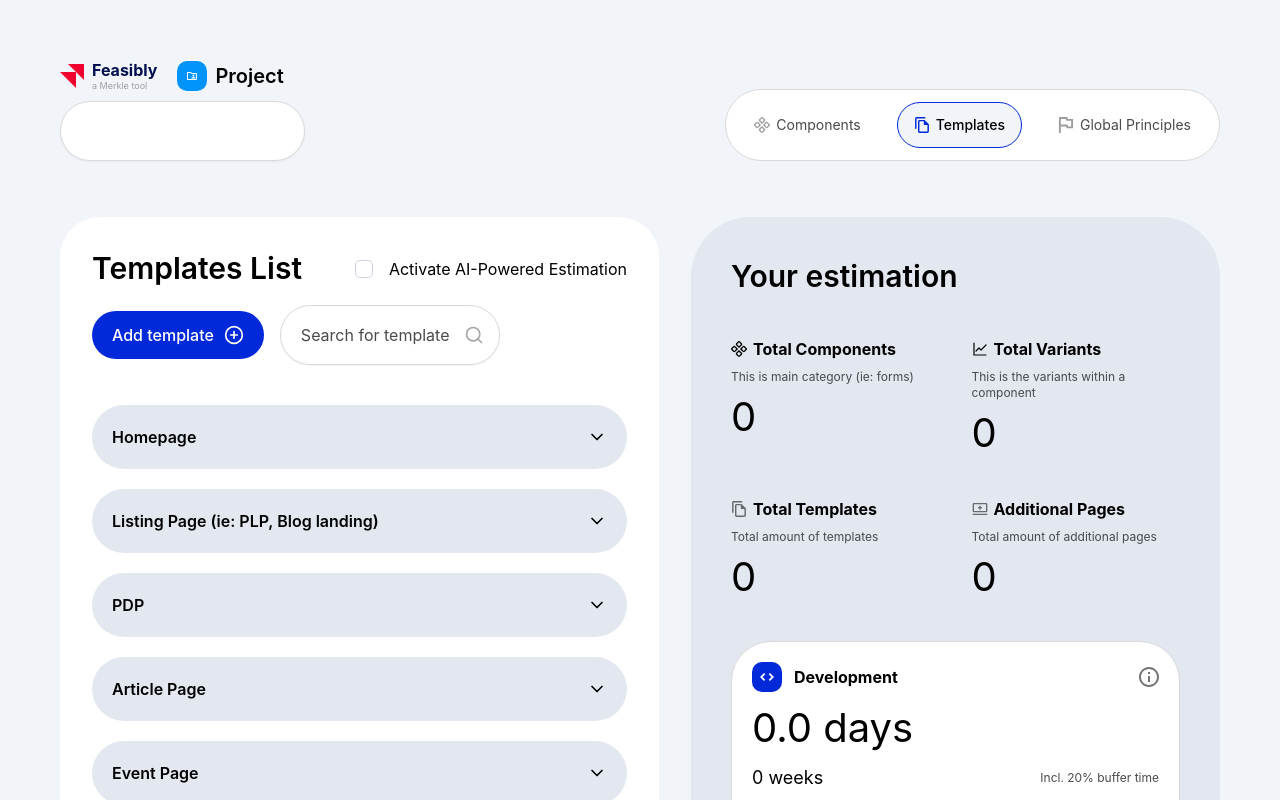
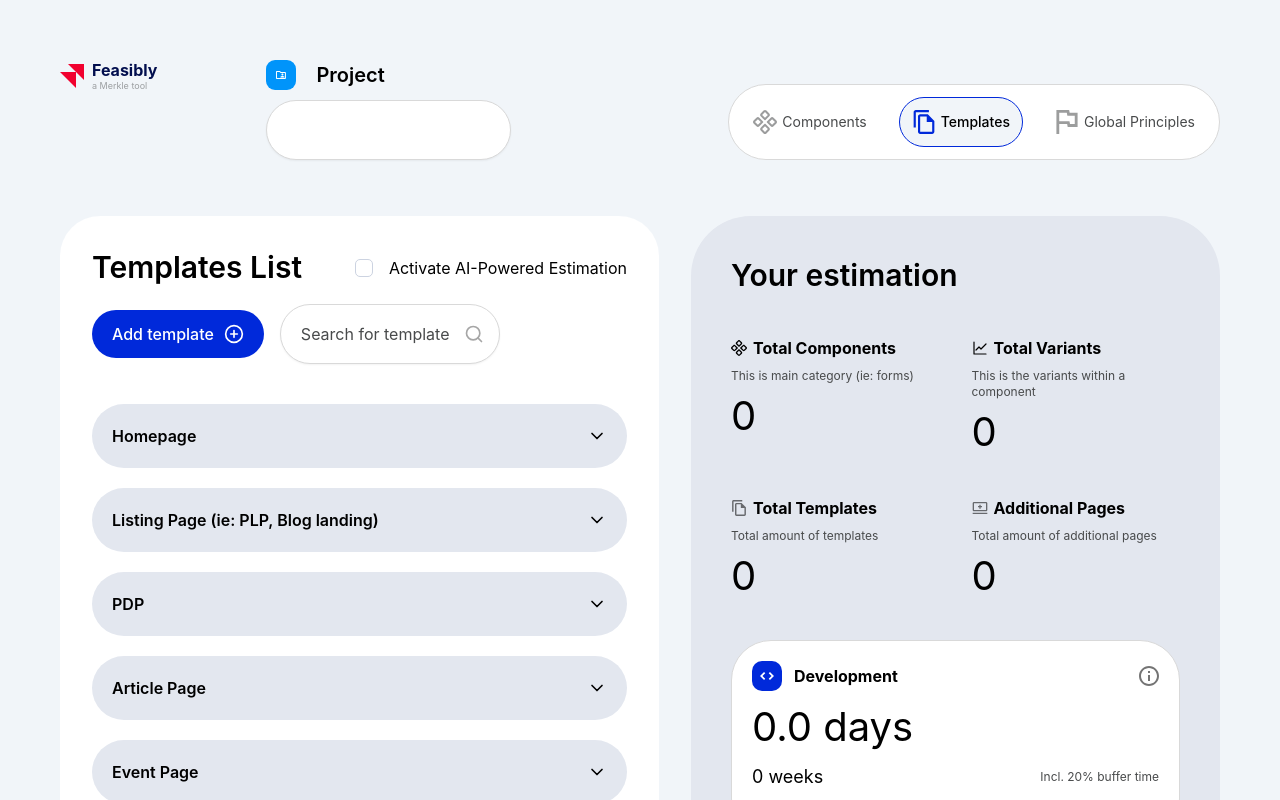
Before and after one commit to gursharanjeet-singh-981/feasibly-app, a Next.js app: page /templates in a window 1280 px wide. Shown: the top 800 px of the page. Built offline with nearby package versions, Linux system fonts and the light colour scheme.

Commit message:
Fix header

```diff
--- a/src/app/onboarding/page.tsx
+++ b/src/app/onboarding/page.tsx
@@ -66,7 +66,7 @@ export default function OnboardingPage() {
       {/* Left Panel */}
       <div className="flex flex-col justify-between lg:w-[624px] bg-cobalt p-8 md:p-12 lg:p-[60px] text-white">
         <div className="flex items-center gap-2">
-          <SvgIcon name="feasibly-logo" width={24} height={24} className="text-white" />
+          <SvgIcon name="feasibly-logo" width={24} height={24} className="text-red-500" />
           <div className="flex flex-col">
             <span className="text-2xl md:text-[31.5px] font-bold">Feasibly</span>
             <span className="text-xs text-light-white-text">a Merkle tool</span>
--- a/src/components/AppHeader.tsx
+++ b/src/components/AppHeader.tsx
@@ -18,24 +18,25 @@ export function AppHeader() {
   const setProject = useAppStore((s) => s.setProject);
 
   return (
-    <header className="flex flex-col gap-4 lg:flex-row lg:items-end lg:justify-between px-4 md:px-8 lg:px-[60px] pt-6 lg:pt-[60px] pb-4">
-      {/* Left: Logo + Project Name */}
-      <div className="flex flex-col gap-2.5">
-        <div className="flex items-center gap-5">
-          {/* Feasibly Logo */}
-          <div className="flex items-center gap-2">
+    <header className="flex flex-col gap-4 lg:flex-row lg:gap-[109px] lg:items-start px-4 md:px-8 lg:px-[60px] pt-6 lg:pt-[60px] pb-4">
+      {/* Feasibly Logo — top-aligned, separate from header content */}
+      <div className="flex items-center gap-2 shrink-0">
         <SvgIcon name="feasibly-logo" width={24} height={24} className="text-[#F1012F]" />
         <div className="flex flex-col">
           <span className="text-base font-bold text-[#020E4E] leading-tight">Feasibly</span>
           <span className="text-[9px] text-light-grey-text leading-tight opacity-50">a Merkle tool</span>
         </div>
       </div>
-          <div className="flex items-center gap-2">
-            <div className="flex items-center justify-center w-[30px] h-[30px] bg-sky-blue rounded-lg shrink-0">
+
+      {/* Header Content: Project info + Tabs — bottom-aligned with each other */}
+      <div className="flex flex-col gap-4 lg:flex-row lg:items-end lg:justify-between flex-1">
+        {/* Left: Project icon/text + Input */}
+        <div className="flex flex-col gap-[10px]">
+          <div className="flex items-center gap-5">
+            <div className="flex items-center justify-center w-[30px] h-[30px] bg-sky-blue rounded-[9px] shrink-0">
               <SvgIcon name="folder-shared" width={12} height={12} className="text-white" />
             </div>
             <p className="text-xl font-semibold text-black">Project</p>
-          </div>
           </div>
           <Input
             value={project.projectName}
@@ -45,27 +46,26 @@ export function AppHeader() {
         </div>
 
         {/* Right: Tabs */}
-      <nav className="flex">
-        <div className="flex gap-2 md:gap-5 bg-white border border-strokes rounded-full p-2 md:p-3 overflow-x-auto">
+        <div className="flex gap-5 bg-white border border-strokes rounded-[1000px] p-3 overflow-x-auto">
           {tabs.map((tab) => {
             const isActive = pathname === tab.href;
             return (
               <Link
                 key={tab.href}
                 href={tab.href}
-                className={`flex items-center gap-1.5 px-3 py-2.5 md:px-4 md:py-3 rounded-full text-sm whitespace-nowrap transition-colors ${
+                className={`flex items-center gap-[5px] p-3 rounded-full text-sm whitespace-nowrap transition-colors ${
                   isActive
                     ? "bg-background-blue border border-cobalt text-black font-medium"
                     : "text-light-grey-text hover:bg-gray-50"
                 }`}
               >
-                <SvgIcon name={tab.icon} width={16} height={16} className={isActive ? "text-cobalt" : "text-current opacity-54"} />
+                <SvgIcon name={tab.icon} width={24} height={24} className={isActive ? "text-cobalt" : "text-current opacity-54"} />
                 <span className="hidden sm:inline">{tab.label}</span>
               </Link>
             );
           })}
         </div>
-      </nav>
+      </div>
     </header>
   );
 }
```
Also changed, not shown: 1 other file (tests, documents, lock files or other folders). Lines whose indentation alone changed are shown as unchanged.
